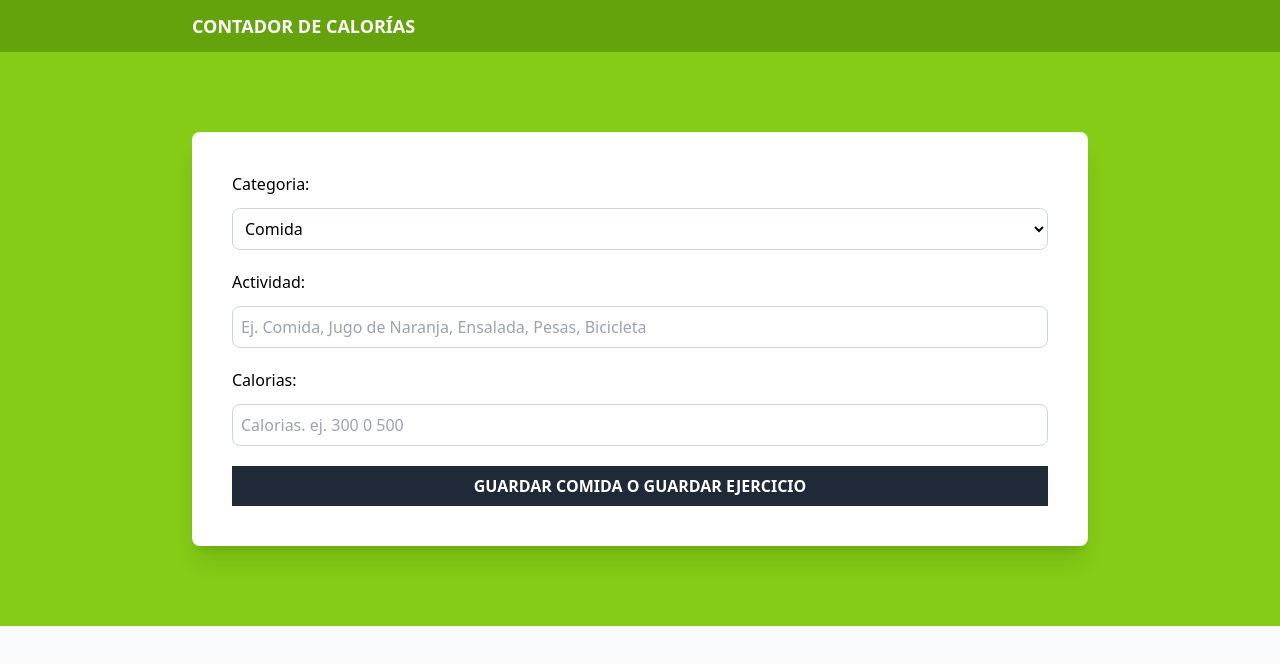
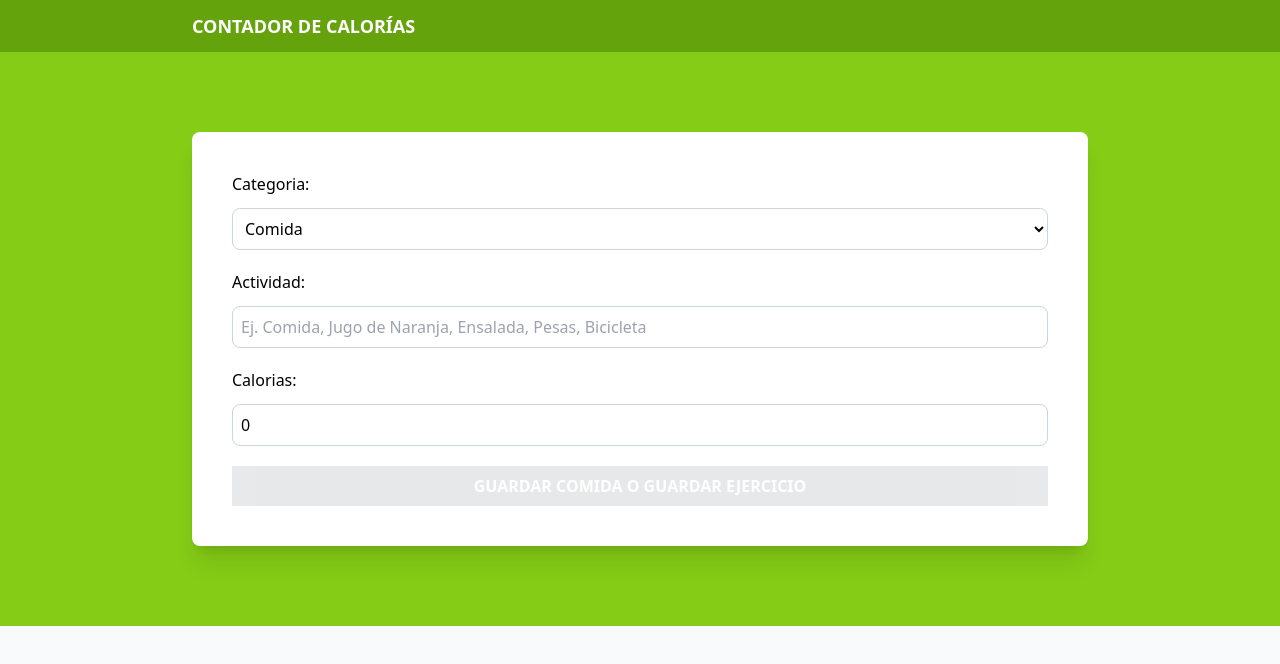
Before and after one commit to Luis-Alvarezz/Calorie-Tracker, a React (Vite) app: page / in a window 1280 px wide. Shown: the top 664 px of the page. Built offline with nearby package versions, Linux system fonts and the light colour scheme.

Commit message:
[ADDAD]: Metodo para validacion de Form

```diff
--- a/src/components/Form.tsx
+++ b/src/components/Form.tsx
@@ -1,11 +1,49 @@
+import { useState } from "react"
 import categories from "../data/categories"
+import type { Activity } from "../types/types"
 
 export default function Form() {
+  // const [category, setCategory] = useState('');
+  // const [activity, setActivity] = useState('');
+  // const [calories, setCalories] = useState(0); // * Todos se relaciona, podemos crear un objeto:
+  const [activity, setActivity] = useState<Activity>({ // * Asignamos TYPE via GENERIC
+    category: 1,
+    activityName: '',
+    calories: 0
+  })
+
+  //  ! Metodo 1. Actualizar el STATE segun el INPUT que se este escribiendo
+  const handleChange = (e: React.ChangeEvent<HTMLSelectElement> | React.ChangeEvent<HTMLInputElement>) => {
+    // console.log('Algo Cambio');
+    const isNumberField = ['category', 'calories'].includes(e.target.id); // * SI escribo en categoria o caloria, regresa TRUE
+    // console.log(isNumberField);
+
+    setActivity({
+      ...activity, // * NO perder referencia del STATE al colocar valores en SELECT o INPUT
+      [e.target.id]: isNumberField ? +e.target.value : e.target.value // * con + CONVERTIMOS A NUMERO
+    })
+    // console.log(e.target.id); // * Identificar en que input estamos escribiendo | OUTPUT: Category o activityName o calories
+    // console.log(e.target.value); // * Obtener el valor que esta escribiendo el usuario | OUTPUT: 1 o | OUTPUT: 2
+  }
+
+  // ! Metodo 2. Validar el formulario
+  const isValidActivity = () => {
+    const { activityName, calories} = activity;
+    // console.log(activityName.trim() !== '' && calories > 0);
+    return activityName.trim() !== '' && calories > 0; // * trim -> Eliminar espacios en blanco al inicio y al final
+  }
+
   return (
     <form action="" className="space-y-5 bg-white shadow-xl p-10 rounded-lg">
       <div className="grid grid-cols-1 gap-3">
         <label htmlFor="category" className="cursor-pointer">Categoria:</label>
-        <select name="category" id="category" className="border border-slate-300 p-2 rounded-lg w-full bg-white">
+        <select
+          className="border border-slate-300 p-2 rounded-lg w-full bg-white"
+          name="category"
+          id="category"
+          value={activity.category}
+          onChange={handleChange} // * Para sioncronizar cambios dinamicos del STATE y el SELECT
+        >
           {categories.map(category => (
             <option key={category.id} value={category.id}>
               {category.name}
@@ -15,16 +53,36 @@ export default function Form() {
       </div>
 
       <div className="grid grid-cols-1 gap-3">
-        <label htmlFor="activity" className="cursor-pointer">Actividad:</label>
-        <input id="activity" type="text" className="border border-slate-300 p-2 rounded-lg" placeholder="Ej. Comida, Jugo de Naranja, Ensalada, Pesas, Bicicleta" />
+        <label htmlFor="activityName" className="cursor-pointer">Actividad:</label>
+        <input
+          className="border border-slate-300 p-2 rounded-lg"
+          id="activityName"
+          type="text"
+          placeholder="Ej. Comida, Jugo de Naranja, Ensalada, Pesas, Bicicleta"
+          value={activity.activityName} // ! Para settear el valor del INPUT en el STATE
+          onChange={handleChange} // ! Para sioncronizar cambios dinamicos del STATE y el SELECT | Equiv al addEventListener('change') en Js
+         />
       </div>
 
       <div className="grid grid-cols-1 gap-3">
         <label htmlFor="calories" className="cursor-pointer">Calorias:</label>
-        <input id="calories" type="number" min={0} className="border border-slate-300 p-2 rounded-lg" placeholder="Calorias. ej. 300 0 500" />
+        <input
+          className="border border-slate-300 p-2 rounded-lg"
+          id="calories"
+          type="number"
+          min={0}
+          placeholder="Calorias. ej. 300 0 500"
+          value={activity.calories}
+          onChange={handleChange} // * Para sioncronizar cambios dinamicos del STATE y el SELECT
+        />
       </div>
 
-      <input type="submit" className="bg-gray-800 hover:bg-gray-900 w-full p-2 font-bold uppercase text-white cursor-pointer" value='Guardar Comida o Guardar Ejercicio'/>
+      <input
+        type="submit"
+        className="bg-gray-800 hover:bg-gray-900 w-full p-2 font-bold uppercase text-white cursor-pointer disabled:opacity-10"
+        value='Guardar Comida o Guardar Ejercicio'
+        disabled={!isValidActivity()}
+      />
     </form>
   )
 }
```
